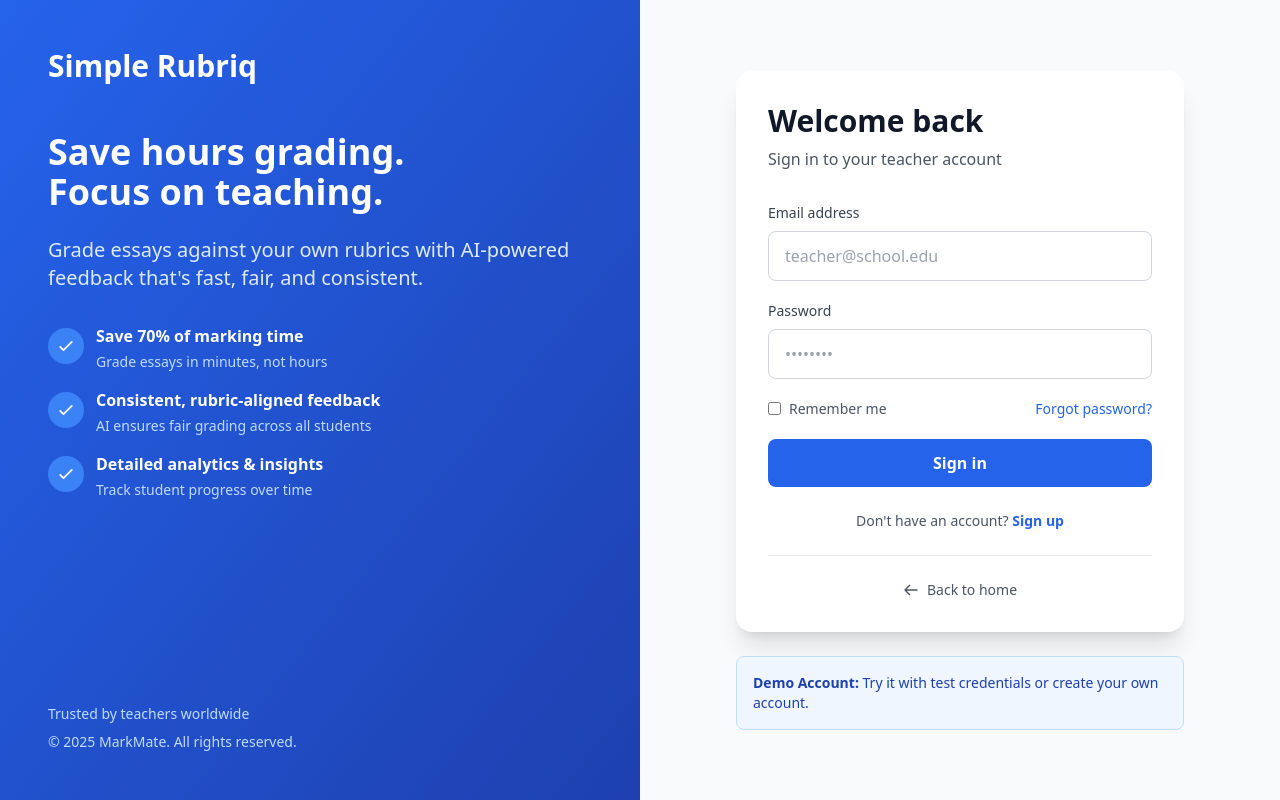
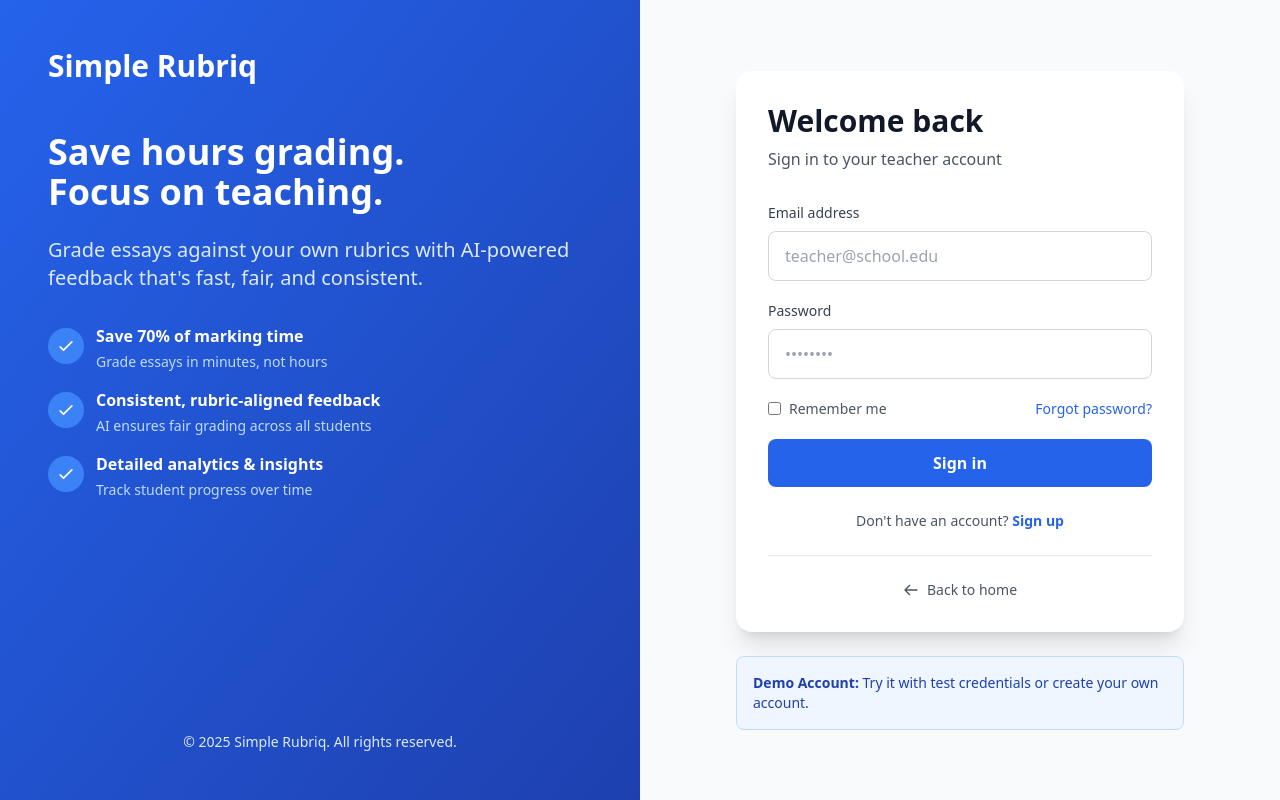
Before and after one commit to WPR94/MarkMate-Demo, a React (Vite) app: page /auth in a window 1280 px wide. Built offline with nearby package versions, Linux system fonts and the light colour scheme; no server answers.

Commit message:
fix: Update copyright from MarkMate to Simple Rubriq in Auth page
Changed "© 2025 MarkMate. All rights reserved." to "© 2025 Simple Rubriq. All rights reserved." and fixed extra closing div tag.

```diff
--- a/src/pages/Auth.tsx
+++ b/src/pages/Auth.tsx
@@ -105,9 +105,8 @@ function Auth() {
             </div>
           </div>
         </div>
-        <div className="text-sm text-blue-200">
-          <p>Trusted by teachers worldwide</p>
-          <p className="mt-2">© 2025 MarkMate. All rights reserved.</p>
+        <div className="text-center text-blue-100 text-sm">
+          <p className="mt-2">© 2025 Simple Rubriq. All rights reserved.</p>
         </div>
       </div>
 
```
